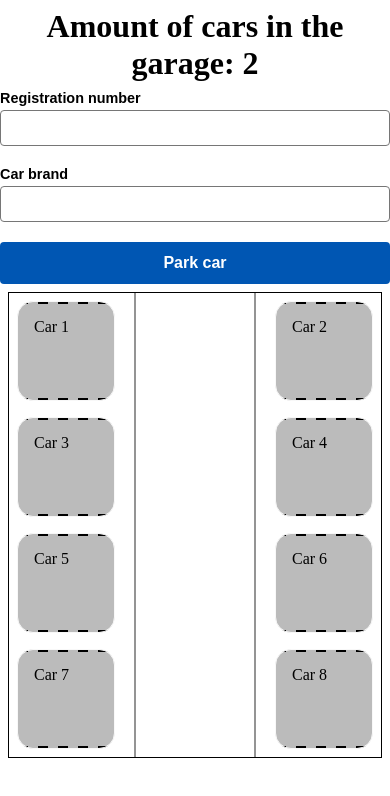
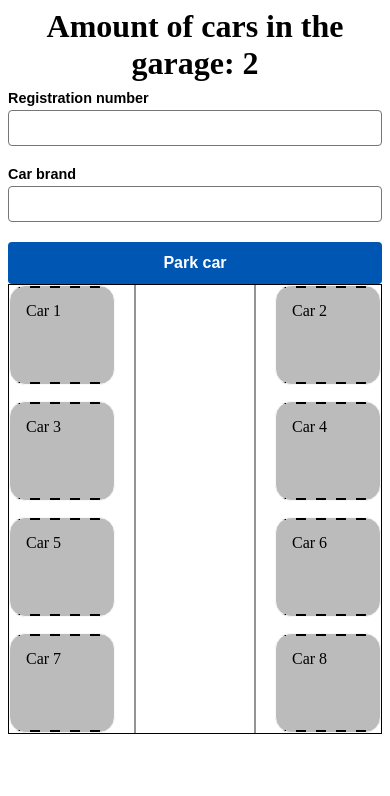
Before and after one commit to NiklasSod/garage-fe, a React (Vite) app: page / in a window 390 px wide. Shown: the top 796 px of the page. Built offline with nearby package versions, Linux system fonts and the light colour scheme.

Commit message:
add button component

```diff
--- /dev/null
+++ b/src/components/Button/SubmitButton/SubmitButton.tsx
@@ -0,0 +1,25 @@
+interface SubmitButtonProps {
+  text: string;
+}
+
+const SubmitButton = ({ text }: SubmitButtonProps) => {
+  return (
+    <button
+      type="submit"
+      style={{
+        padding: '0.75rem 1rem',
+        fontSize: '1rem',
+        fontWeight: 'bold',
+        color: '#ffffff',
+        backgroundColor: '#0056b3',
+        border: 'none',
+        borderRadius: '4px',
+        cursor: 'pointer',
+      }}
+    >
+      {text}
+    </button>
+  )
+}
+
+export default SubmitButton
--- a/src/components/Forms/CarForm/CarForm.tsx
+++ b/src/components/Form/CarForm/CarForm.tsx
@@ -1,5 +1,6 @@
 import { useState } from 'react';
 import Input from './Input'
+import SubmitButton from '../../Button/SubmitButton/SubmitButton';
 import type { Car } from '../../Garage'
 import styles from './carForm.module.css'
 
@@ -95,21 +96,7 @@ const ParkCarForm = ({handleAddCar}: ParkCarFormProps) => {
           ariaLabel="Car brand"
         />
 
-        <button
-          type="submit"
-          style={{
-            padding: '0.75rem 1rem',
-            fontSize: '1rem',
-            fontWeight: 'bold',
-            color: '#ffffff',
-            backgroundColor: '#0056b3',
-            border: 'none',
-            borderRadius: '4px',
-            cursor: 'pointer',
-          }}
-        >
-          Park car
-        </button>
+        <SubmitButton text="Park car" />
       </form>
     </div>
   );
--- a/src/components/Garage.tsx
+++ b/src/components/Garage.tsx
@@ -1,5 +1,5 @@
 import { useState } from 'react'
-import ParkCarForm from './Forms/CarForm/CarForm'
+import ParkCarForm from './Form/CarForm/CarForm'
 import styles from './garage.module.css'
 
 export interface Car {
@@ -27,7 +27,7 @@ const Garage = () => {
   }
 
   return (
-    <>
+    <div className={styles.garageContainer}>
       {cars.length > 0
         ? <h1 className={styles.heading}>Amount of cars in the garage: {cars.length}</h1>
         : <h1 className={styles.heading}>The garage is empty</h1>
@@ -45,7 +45,7 @@ const Garage = () => {
           <div className={styles.card + " " + styles.dashedTopBottomBorder}>Car 8</div>
         </div>
       </div>
-    </>
+    </div>
   )
 }
 
--- a/src/components/garage.module.css
+++ b/src/components/garage.module.css
@@ -1,3 +1,7 @@
+.garageContainer {
+  padding: 0 0.5rem;
+}
+
 .heading {
   width: 100%;
   text-align: center;
@@ -75,9 +79,9 @@
 
 @media (max-width: 600px) {
   .cardGrid {
-    padding: 0.5rem;
-    margin: 0.5rem;
     gap: 1rem 10rem;
+    padding: 0;
+    margin: 0;
   }
 }
 
```
Also changed, not shown: src/components/Form/CarForm/Input.tsx (renamed from src/components/Forms/CarForm/Input.tsx), src/components/Form/CarForm/carForm.module.css (renamed from src/components/Forms/CarForm/carForm.module.css), src/components/Form/CarForm/input.module.css (renamed from src/components/Forms/CarForm/input.module.css).
